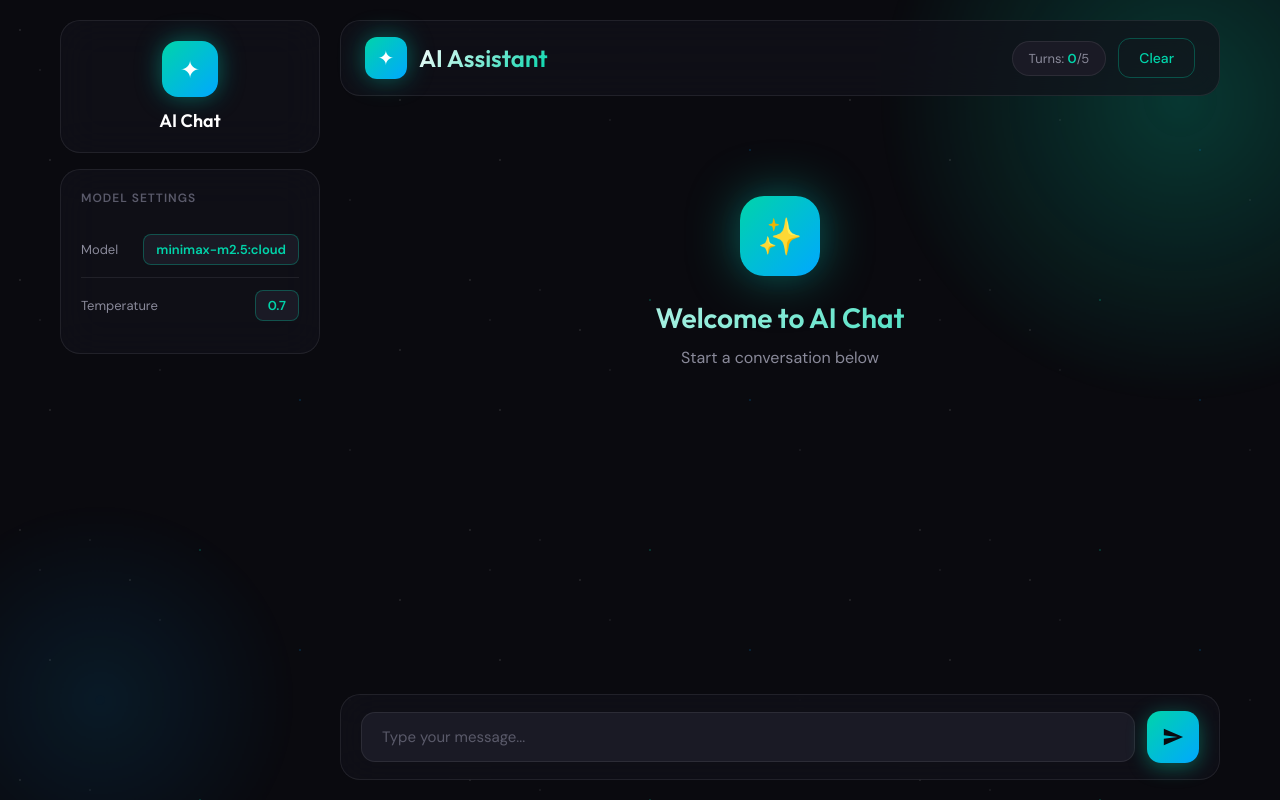
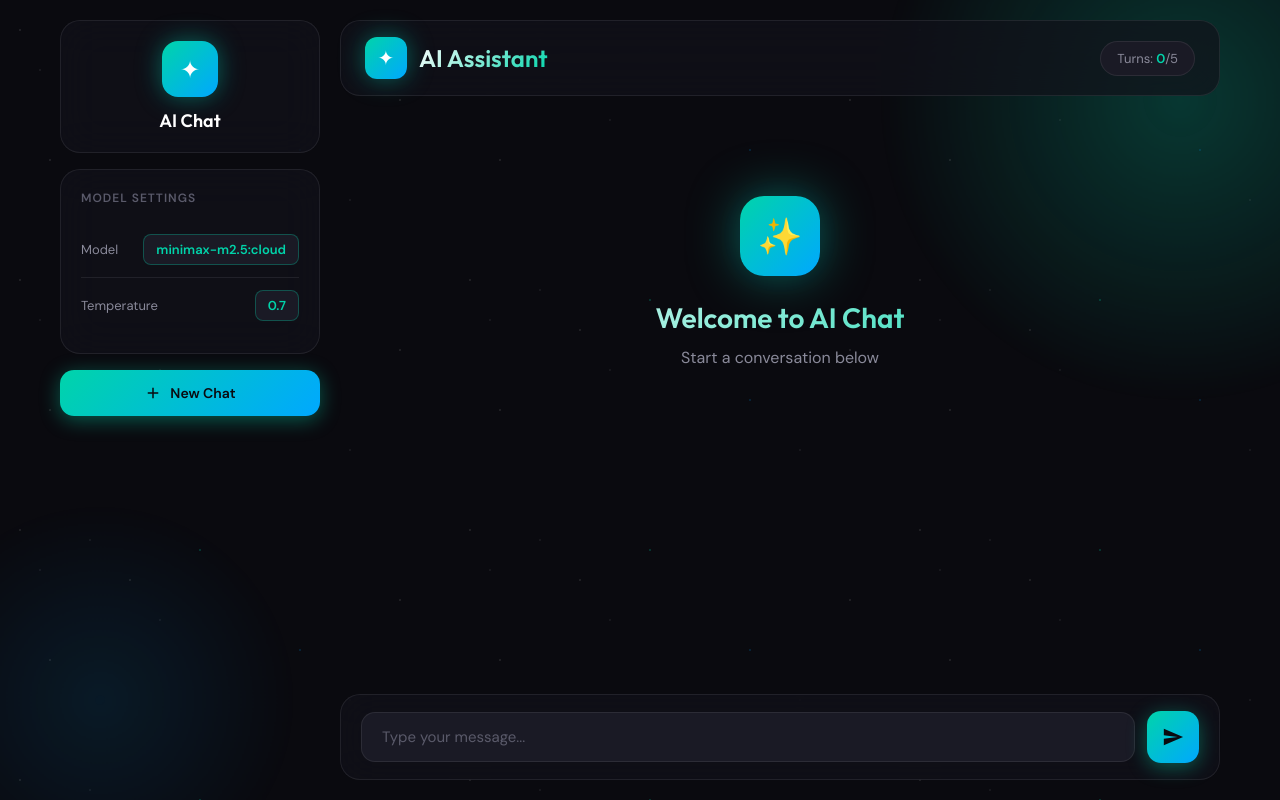
Before and after one commit to Awaisali112/Chatbot, a Flask app: page / in a window 1280 px wide. Run offline with Flask 3, Linux system fonts and the light colour scheme.

Commit message:
ContextWindow

```diff
--- a/server.py
+++ b/server.py
@@ -30,8 +30,9 @@ def chat(question):
     current_turns = len(chat_history) // 2
     if current_turns >= MAX_TURNS:
         return {
-            "response": "Context window is full. The AI may not follow your previous thread properly. Please type 'clear' for a new chat.",
-            "remaining": 0
+            "response": "Context window is full\nThe AI not follow your previous thread properly\nPlease click 'New Chat' for a new chat",
+            "remaining": 0,
+            "context_full": True
         }
 
     response = chain.invoke({
--- a/templates/index.html
+++ b/templates/index.html
@@ -198,6 +198,41 @@
             display: flex;
             flex-direction: column;
             min-width: 0;
+        }
+
+        /* New Chat Button */
+        .new-chat-btn {
+            display: flex;
+            align-items: center;
+            justify-content: center;
+            gap: 8px;
+            width: 100%;
+            padding: 14px 20px;
+            background: linear-gradient(135deg, var(--accent-primary), var(--accent-secondary));
+            border: none;
+            border-radius: 14px;
+            color: var(--bg-deep);
+            font-family: 'DM Sans', sans-serif;
+            font-size: 14px;
+            font-weight: 600;
+            cursor: pointer;
+            transition: all 0.3s ease;
+            box-shadow: 0 4px 20px var(--accent-glow);
+        }
+
+        .new-chat-btn:hover {
+            transform: translateY(-2px);
+            box-shadow: 0 6px 30px var(--accent-glow);
+        }
+
+        .new-chat-btn:active {
+            transform: translateY(0);
+        }
+
+        .new-chat-btn svg {
+            width: 18px;
+            height: 18px;
+            fill: var(--bg-deep);
         }
 
         /* Header */
@@ -597,6 +632,13 @@
                     <span class="model-value">{{ model_info.temperature }}</span>
                 </div>
             </div>
+
+            <button class="new-chat-btn" onclick="clearChat()">
+                <svg viewBox="0 0 24 24" xmlns="http://www.w3.org/2000/svg">
+                    <path d="M19 13h-6v6h-2v-6H5v-2h6V5h2v6h6v2z"/>
+                </svg>
+                New Chat
+            </button>
         </aside>
 
         <!-- Chat Area -->
@@ -608,7 +650,6 @@
             </div>
             <div class="header-actions">
                 <div class="turns-indicator">Turns: <span id="turns-count">0</span>/5</div>
-                <button class="clear-btn" onclick="clearChat()">Clear</button>
             </div>
         </header>
 
@@ -695,6 +736,13 @@
                 remaining = data.remaining;
                 updateTurns();
 
+                // Check if context is full
+                if (data.context_full) {
+                    messageInput.placeholder = "Context full - Click 'New Chat' to start fresh";
+                    messageInput.disabled = true;
+                    sendBtn.disabled = true;
+                }
+
             } catch (error) {
                 typingIndicator.classList.remove('active');
                 addMessage('Error: Could not connect to the server.', 'ai');
@@ -748,6 +796,9 @@
                 `;
                 remaining = 5;
                 turnsCount.textContent = '0';
+                messageInput.disabled = false;
+                messageInput.placeholder = "Type your message...";
+                sendBtn.disabled = false;
             } catch (error) {
                 console.error('Error clearing chat:', error);
             }
```
